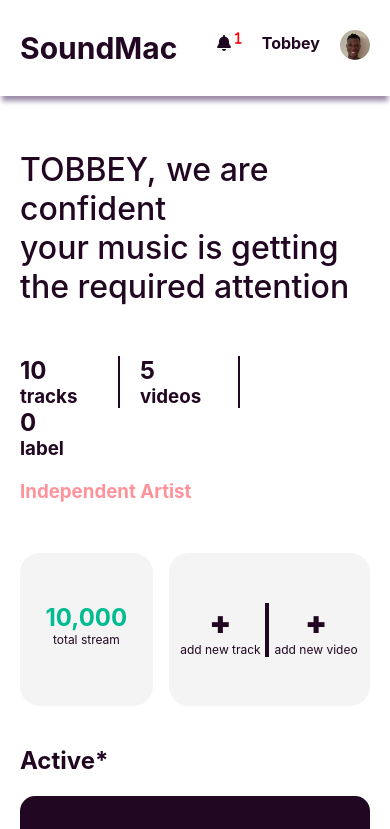
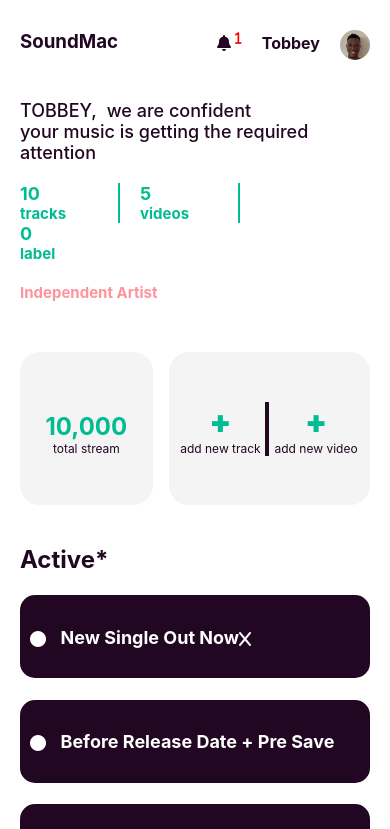
Before and after one commit to Tobbeycc1/soundmac, a React (Create React App) app: page /dashboard in a window 390 px wide. Shown: the top 829 px of the page. Built offline with nearby package versions, Linux system fonts and the light colour scheme.

Commit message:
dashboard for mobile adjusted

```diff
--- a/src/CSS files/Dashboard.module.css
+++ b/src/CSS files/Dashboard.module.css
@@ -85,10 +85,11 @@ font-size: 18px;
     text-align: center;
     display: inline-block;
     background: var(--grey);
-    padding: 50px 10px;
+    padding: 40px 10px;
     border-radius: 20px;
     margin-right: 15.77px;
     width: 12.05vw;
+    padding-top: 60px;
 }
 .totalSreamConB{
     text-align: center;
@@ -107,7 +108,7 @@ font-size: 18px;
     text-decoration: none;
     display: inline-block;
     width: 160px;
-    border-right: 4px solid var(--purple);
+    border-right: 4px solid var(--dashPink);
     width: 11.713vw;
 }
 .linlToAddTrackB{
@@ -188,6 +189,7 @@ width: 100%;
 }
 .plusSign{
     font-weight: 1000;
+    color: var(--green);
 }
 @media screen and (max-width: 1129px) {
     .allActivePackageCon{
@@ -231,10 +233,12 @@ width: 100%;
         text-align: center;
         display: inline-block;
         background: var(--grey);
-        padding: 50px 10px;
+        padding: 45px 10px;
         border-radius: 20px;
         margin-right: 15.77px;
         width: 24vw;
+        padding-top: 60px;
+
     }
     .totalSreamConB{
         text-align: center;
@@ -281,4 +285,17 @@ width: 100%;
     .dashBoardPackageText{
         font-size: 18px;
     }
+    .usernameConfidentPhrase{
+        font-size: 18px;
+        margin-bottom: 20px;
+    }
+    .confidentPhraseAndImageCon{
+        margin-top: 100px;
+    }
+    .pricingPackage{
+        font-size: 15px;
+    }
+    .myEarningsMoneySubDiv{
+        width: 100%;
+    }
 }
--- a/src/CSS files/clientsMetric.module.css
+++ b/src/CSS files/clientsMetric.module.css
@@ -3,7 +3,7 @@
 
     width: 100px;
     margin-right: 50px;
-    border-right: 2px solid var(--purple);
+    border-right: 2px solid var(--green);
 }
 .label{
     display: inline-block;
@@ -12,8 +12,20 @@
     margin-right: 50px;
 
 }
+.nos{
+    color: var(--green);
+}
+.noText{
+    color: var(--green);
+}
 @media screen and (max-width: 540px) {
     .tracks, .label{
         margin-right: 20px;
     }
+    .nos{
+        font-size: 18px;
+    }
+    .noText{
+        font-size: 15px;
+    }
 }
--- a/src/CSS files/dashboardHeader.module.css
+++ b/src/CSS files/dashboardHeader.module.css
@@ -2,10 +2,10 @@
     background: white;
     width: 100vw;
     position: fixed;
-    padding-bottom: 30px;
+    /* padding-bottom: 30px;
     box-shadow: 0px 7px 5px -2px rgba(54,22,82,0.5);
 -webkit-box-shadow: 0px 7px 5px -2px rgba(54,22,82,0.5);
--moz-box-shadow: 0px 7px 5px -2px rgba(54,22,82,0.5);
+-moz-box-shadow: 0px 7px 5px -2px rgba(54,22,82,0.5); */
 }
 .dashboardHeaderCon{
     display: flex;
@@ -20,22 +20,25 @@
     margin-right: auto;
     display: inline-block;
     margin-right: auto;
+    vertical-align: middle;
 
 
 }
 .logo{
     text-decoration: none;
     font-weight: bold;
-    font-size: 30px;
-    vertical-align: middle;
+    font-size: 18.72px;
+
 }
 .username{
     display: inline-block;
     margin: 0px 20px;
+
 }
 .usernameAndAviDiv{
     display: inline-block;
     vertical-align: middle;
+
 }
 .aviCon{
     width: 1.875rem;
@@ -49,6 +52,7 @@
     border-radius: 100%;
     cursor: pointer;
 
+
 }
 .notificationNumber{
     color: red;
@@ -60,7 +64,7 @@
     text-align: right;
     top: 80px;
     left: 0;
-    right: 0;
+    right: 50px;
 
 
 }
@@ -99,5 +103,9 @@ font-size: 44px;
 
     .dashboardHeaderCon{
         margin: 0px 20px ;
+
+    }
+    .myEarningsMoneySubDiv{
+        width: 50%;
     }
 }
--- a/src/Componets/clientsMetric.js
+++ b/src/Componets/clientsMetric.js
@@ -8,18 +8,18 @@ function ClientsMetrics(props) {
     return(
         <div>
              <div className={classes.tracks}>
-                    <h2>{noOfTracks}</h2>
-                    <h3>tracks</h3>
+                    <h2 className={classes.nos}>{noOfTracks}</h2>
+                    <h3 className={classes.noText}>tracks</h3>
                 </div>
 
                 <div className={classes.tracks}>
-                    <h2>{noOfVideos}</h2>
-                    <h3>videos</h3>
+                    <h2 className={classes.nos}>{noOfVideos}</h2>
+                    <h3 className={classes.noText}>videos</h3>
                 </div>
 
                 <div className={classes.label}>
-                    <h2>{noOfLabel}</h2>
-                    <h3>label</h3>
+                    <h2 className={classes.nos}>{noOfLabel}</h2>
+                    <h3 className={classes.noText}>label</h3>
                 </div>
         </div>
     )
```
